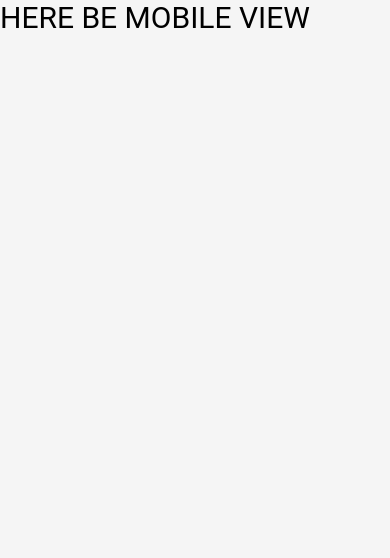
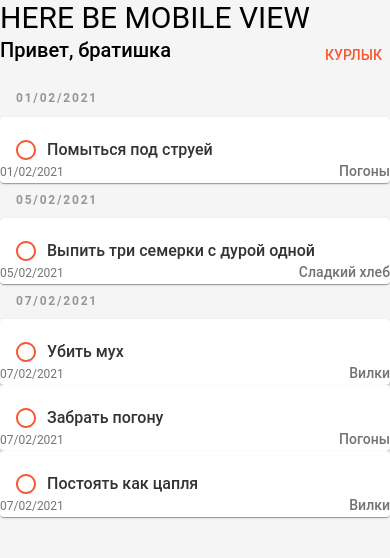
Before and after one commit to yukolonin/ToDoManager, a React (Create React App) app: page / in a window 390 px wide. Shown: the top 558 px of the page. Built offline with nearby package versions, Linux system fonts and the light colour scheme.

Commit message:
Side menu dialog implemented in mobile view

```diff
--- a/src/AppBody.tsx
+++ b/src/AppBody.tsx
@@ -1,10 +1,13 @@
 import React, {useEffect, useLayoutEffect, useState} from 'react';
 import './App.css';
+
+import Dialog from '@material-ui/core/Dialog'
 
 import Sidebar from './Sidebar'
 import SideMenu from "./SideMenu";
 import {TaskListContext, TaskListContextProvider} from "./TaskListContext";
 import TaskList from "./TaskList";
+import TaskSetter from "./TaskSetter";
 import Groups from "./Groups";
 import SidebarItem from "./SidebarItem";
 
@@ -37,6 +40,11 @@ function AppBody() {
 
     const [width, height] = useWindowSize();
 
+    const handleDiscardClickContext = () => {
+        dispatch({
+            type: 'DISCARD',
+        })}
+
     // TODO: Change values to relevant
     const widthThreshold = 666;
     const heightThreshold = 777;
@@ -67,7 +75,19 @@ function AppBody() {
                 {state.isMenuOn && <SideMenu />}
             </div>
             :
-            <div>HERE BE MOBILE VIEW</div>
+            <div>
+                HERE BE MOBILE VIEW
+                <TaskList />
+
+
+                <Dialog
+                    onClose={handleDiscardClickContext}
+                    open={state.isMenuOn}
+                >
+                    <TaskSetter />
+                </Dialog>
+
+            </div>
     )
 }
 
```
Also changed, not shown: src/SideMenu.tsx (indentation only).
